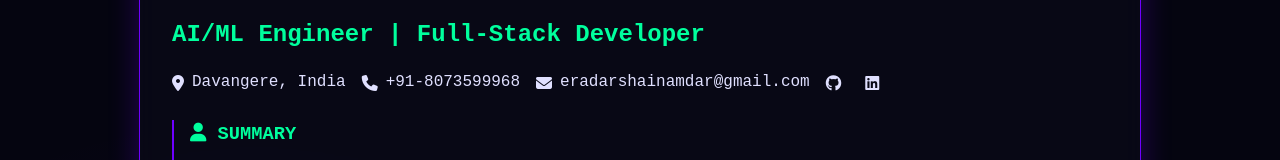
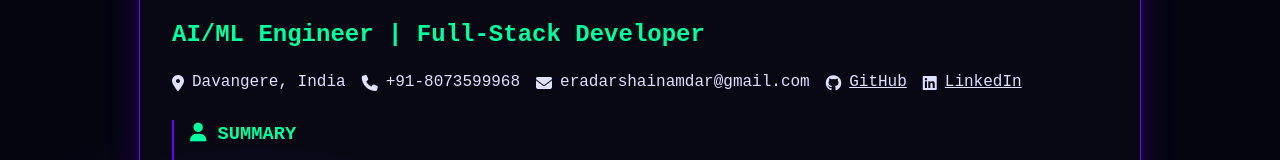
Before and after one commit to Adarsh-Inamdar/Adarsh-Inamdar.github.io, a plain HTML site: page index.html in a window 1280 px wide. Shown: the part 220-380 px from the top of the page. Drawn offline with Linux system fonts and the light colour scheme.

Commit message:
Update index.html

```diff
--- a/index.html
+++ b/index.html
@@ -199,11 +199,11 @@
                 </div>
                 <div class="contact-item">
                     <i class="fab fa-github"></i>
-                    <a href="https://github.com/adarsh-inamdar" target="_blank" style="color: var(--light);"></a>
+                    <a href="https://github.com/adarsh-inamdar" target="_blank" style="color: var(--light);">GitHub</a>
                 </div>
                 <div class="contact-item">
                     <i class="fab fa-linkedin"></i>
-                    <a href="https://linkedin.com/in/adarshainamdar" target="_blank" style="color: var(--light);"></a>
+                    <a href="https://linkedin.com/in/adarshainamdar" target="_blank" style="color: var(--light);">LinkedIn</a>
                 </div>
             </div>
 
```
